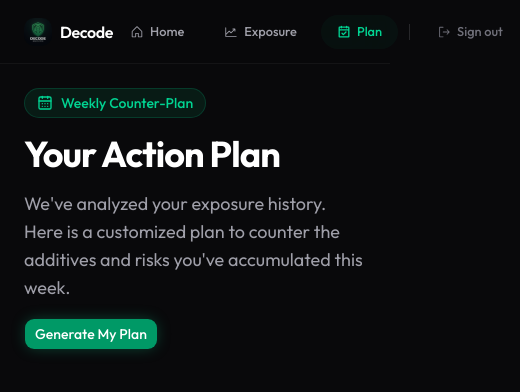
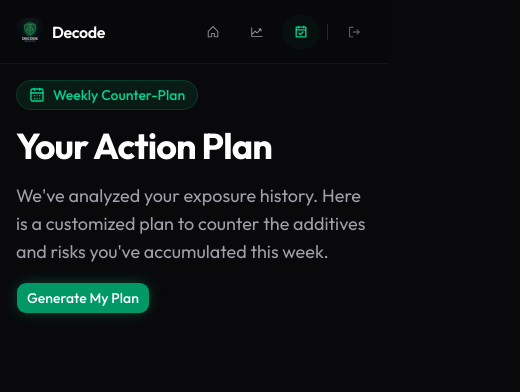
Before and after one commit to BhaveshP888/Decode, a Next.js app: page /plan in a window 390 px wide. Shown: the top 392 px of the page, 520 px wide, since content can reach past the window. Built offline with nearby package versions, Linux system fonts and the light colour scheme.

Commit message:
feat: add scroll-area component and implement exposure history and weekly planning pages

```diff
--- a/app/history/page.tsx
+++ b/app/history/page.tsx
@@ -39,7 +39,7 @@ export default async function HistoryPage() {
   return (
     <div className="min-h-screen bg-zinc-950 text-zinc-50 font-sans selection:bg-indigo-500/30">
       <Navbar />
-      <div className="max-w-5xl mx-auto p-6 md:p-12 space-y-8">
+      <div className="max-w-5xl mx-auto p-4 sm:p-6 md:p-12 space-y-8">
 
         <header className="space-y-2">
           <div className="inline-flex items-center space-x-2 bg-indigo-500/10 text-indigo-400 px-3 py-1 rounded-full text-sm font-medium border border-indigo-500/20 mb-4">
--- a/app/plan/page.tsx
+++ b/app/plan/page.tsx
@@ -51,7 +51,7 @@ export default function WeeklyPlanPage() {
   return (
     <div className="min-h-screen bg-zinc-950 text-zinc-50 font-sans selection:bg-emerald-500/30">
       <Navbar />
-      <div className="max-w-4xl mx-auto p-6 md:p-12 space-y-8">
+      <div className="max-w-4xl mx-auto p-4 sm:p-6 md:p-12 space-y-8">
 
         <header className="space-y-4">
           <div className="inline-flex items-center space-x-2 bg-emerald-500/10 text-emerald-400 px-3 py-1 rounded-full text-sm font-medium border border-emerald-500/20">
--- a/components/dashboard.tsx
+++ b/components/dashboard.tsx
@@ -126,7 +126,7 @@ export default function Dashboard() {
     <div className="min-h-[100dvh] bg-zinc-950 text-zinc-50 font-sans selection:bg-emerald-500/30">
       <Navbar />
 
-      <div className="max-w-6xl mx-auto p-6 md:p-12 space-y-10">
+      <div className="max-w-6xl mx-auto p-4 sm:p-6 md:p-12 space-y-10">
         {/* Header */}
         <header className="space-y-3">
           <h1 className="text-4xl md:text-5xl lg:text-6xl font-bold tracking-tight text-white max-w-2xl leading-none">
--- a/components/navbar.tsx
+++ b/components/navbar.tsx
@@ -26,7 +26,7 @@ export default function Navbar() {
   };
 
   return (
-    <nav className="sticky top-0 z-40 flex items-center justify-between px-6 md:px-12 h-16 border-b border-white/5 bg-zinc-950/80 backdrop-blur-xl">
+    <nav className="sticky top-0 z-40 flex items-center justify-between px-4 sm:px-6 md:px-12 h-16 border-b border-white/5 bg-zinc-950/80 backdrop-blur-xl">
       <div
         onClick={() => router.push("/")}
         className="flex items-center gap-2 cursor-pointer group select-none"
@@ -39,59 +39,59 @@ export default function Navbar() {
         </span>
       </div>
 
-      <div className="flex items-center gap-1.5">
+      <div className="flex items-center gap-1 sm:gap-1.5">
         <Button
           variant="ghost"
           size="sm"
           onClick={() => router.push("/")}
-          className={`gap-1.5 h-9 rounded-full px-4 transition-all duration-200 ${
+          className={`gap-1.5 h-9 rounded-full px-3 sm:px-4 transition-all duration-200 ${
             isActive("/")
               ? "text-emerald-400 bg-emerald-500/5 hover:text-emerald-300 hover:bg-emerald-500/10"
               : "text-zinc-400 hover:text-white hover:bg-zinc-900/60"
           }`}
         >
           <House size={15} weight={isActive("/") ? "bold" : "regular"} />
-          <span>Home</span>
+          <span className="hidden sm:inline">Home</span>
         </Button>
 
         <Button
           variant="ghost"
           size="sm"
           onClick={() => router.push("/history")}
-          className={`gap-1.5 h-9 rounded-full px-4 transition-all duration-200 ${
+          className={`gap-1.5 h-9 rounded-full px-3 sm:px-4 transition-all duration-200 ${
             isActive("/history")
               ? "text-emerald-400 bg-emerald-500/5 hover:text-emerald-300 hover:bg-emerald-500/10"
               : "text-zinc-400 hover:text-white hover:bg-zinc-900/60"
           }`}
         >
           <ChartLineUp size={15} weight={isActive("/history") ? "bold" : "regular"} />
-          <span>Exposure</span>
+          <span className="hidden sm:inline">Exposure</span>
         </Button>
 
         <Button
           variant="ghost"
           size="sm"
           onClick={() => router.push("/plan")}
-          className={`gap-1.5 h-9 rounded-full px-4 transition-all duration-200 ${
+          className={`gap-1.5 h-9 rounded-full px-3 sm:px-4 transition-all duration-200 ${
             isActive("/plan")
               ? "text-emerald-400 bg-emerald-500/5 hover:text-emerald-300 hover:bg-emerald-500/10"
               : "text-zinc-400 hover:text-white hover:bg-zinc-900/60"
           }`}
         >
           <CalendarCheck size={15} weight={isActive("/plan") ? "bold" : "regular"} />
-          <span>Plan</span>
+          <span className="hidden sm:inline">Plan</span>
         </Button>
 
-        <div className="w-px h-4 bg-zinc-800 mx-1" />
+        <div className="w-px h-4 bg-zinc-800 mx-0.5 sm:mx-1" />
 
         <Button
           variant="ghost"
           size="sm"
           onClick={handleSignOut}
-          className="text-zinc-500 hover:text-white hover:bg-zinc-900/60 gap-1.5 h-9 rounded-full px-4"
+          className="text-zinc-500 hover:text-white hover:bg-zinc-900/60 gap-1.5 h-9 rounded-full px-3 sm:px-4"
         >
           <SignOut size={15} />
-          <span>Sign out</span>
+          <span className="hidden sm:inline">Sign out</span>
         </Button>
       </div>
     </nav>
--- a/components/ui/scroll-area.tsx
+++ b/components/ui/scroll-area.tsx
@@ -39,14 +39,14 @@ function ScrollBar({
       data-orientation={orientation}
       orientation={orientation}
       className={cn(
-        "flex touch-none p-px transition-colors select-none data-horizontal:h-2.5 data-horizontal:flex-col data-horizontal:border-t data-horizontal:border-t-transparent data-vertical:h-full data-vertical:w-2.5 data-vertical:border-l data-vertical:border-l-transparent",
+        "flex touch-none p-px transition-colors select-none data-horizontal:h-1.5 data-horizontal:flex-col data-horizontal:border-t data-horizontal:border-t-transparent data-vertical:h-full data-vertical:w-1.5 data-vertical:border-l data-vertical:border-l-transparent",
         className
       )}
       {...props}
     >
       <ScrollAreaPrimitive.Thumb
         data-slot="scroll-area-thumb"
-        className="relative flex-1 rounded-full bg-border"
+        className="relative flex-1 rounded-full bg-white/10 hover:bg-white/20 transition-colors"
       />
     </ScrollAreaPrimitive.Scrollbar>
   )
```
